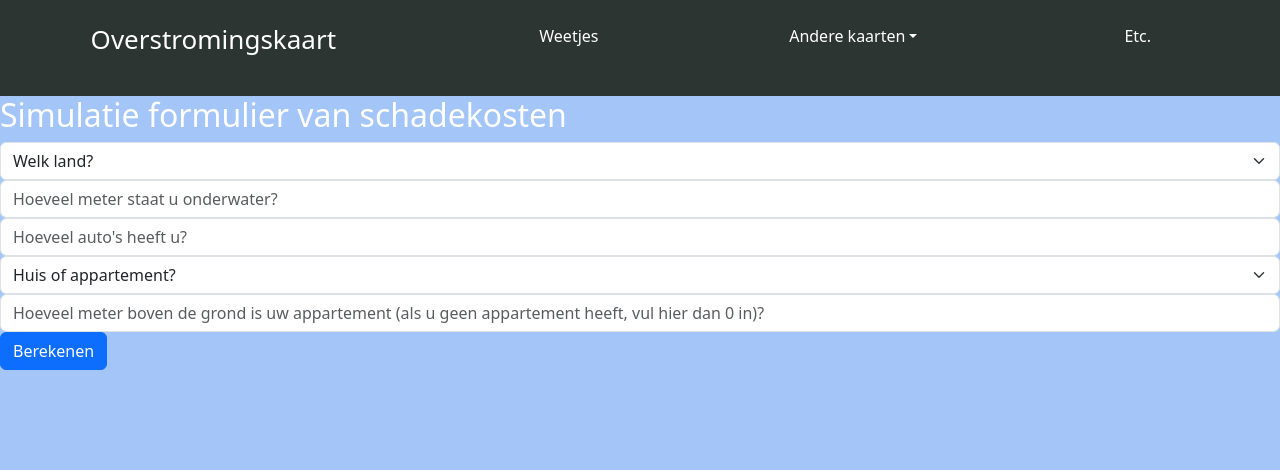
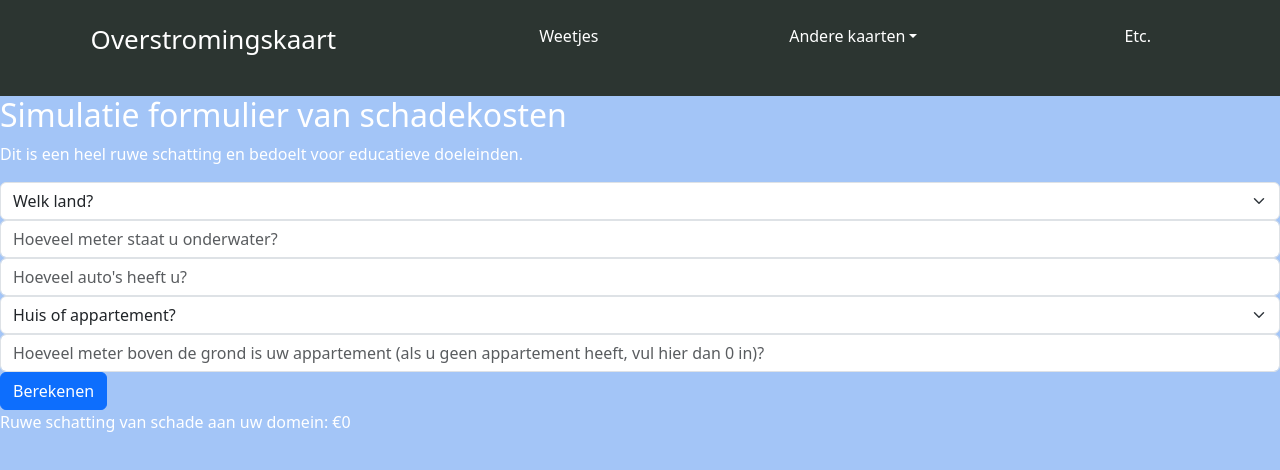
Before and after one commit to YliasR/1ITF04-2, a website built with Vite: page html/simulatie.html in a window 1280 px wide. Both pictures are taken after a click on the button "Berekenen". Built offline with nearby package versions, Linux system fonts and the light colour scheme.

Commit message:
Simulatie page DONE, script DONE
Alles werkt.

```diff
--- a/html/simulatie.html
+++ b/html/simulatie.html
@@ -42,22 +42,25 @@
 
   <div>
     <h2>Simulatie formulier van schadekosten</h2>
-    <select class="form-select" aria-label="land">
+    <p>Dit is een heel ruwe schatting en bedoelt voor educatieve doeleinden.</p>
+    <select class="form-select" aria-label="land" id="land">
       <option selected>Welk land?</option>
       <option value="1">België</option>
-      <option value="2">Spanje</option>
+      <option value="2">Zwitserland</option>
       <option value="3">Verenigd Koninkrijk</option>
     </select>
     <input type="text" class="form-control" id="onderwater" placeholder="Hoeveel meter staat u onderwater?">
     <input type="text" class="form-control" id="auto" placeholder="Hoeveel auto's heeft u?">
-    <select class="form-select" aria-label="woonplaats">
+    <select class="form-select" aria-label="woonplaats" id="woonplaats">
       <option selected>Huis of appartement?</option>
       <option value="1">Huis</option>
       <option value="2">Appartement</option>
     </select>
     <input type="text" class="form-control" id="hoogte" placeholder="Hoeveel meter boven de grond is uw appartement (als u geen appartement heeft, vul hier dan 0 in)?">
-    <button type="submit" class="btn btn-primary">Berekenen</button>
-    <label for="resultaat" class="form-label"></label>
+    <button type="submit" class="btn btn-primary" id="button">Berekenen</button>
+    <p id="resultaat"></p>
   </div>
+
+  <script src="../js/simulatie.js"></script>
 </body>
 </html>
--- /dev/null
+++ b/js/simulatie.js
@@ -0,0 +1,61 @@
+// website elementen
+let land = document.getElementById("land");
+let onderwater = document.getElementById("onderwater");
+let auto = document.getElementById("auto");
+let woonplaats = document.getElementById("woonplaats");
+let hoogte = document.getElementById("hoogte");
+let button = document.getElementById("button");
+let resultaat = document.getElementById("resultaat");
+
+// button action
+button.addEventListener("click", function() {
+  // ingegeven waardes
+  let landInhoud = land.options[land.selectedIndex].value;
+  let onderwaterInhoud = parseFloat(onderwater.value);
+  let autoInhoud = parseFloat(auto.value);
+  let woonplaatsInhoud = woonplaats.options[woonplaats.selectedIndex].value;
+  let hoogteInhoud = parseFloat(hoogte.value);
+  let resultaatTekst;
+
+  // extra var's
+  let kosten = 0;
+  let multiplier = 1;
+
+  // berekening schadekosten auto
+  if (onderwaterInhoud >= 1 && onderwaterInhoud < 2) {
+    kosten += autoInhoud * 10000;
+  } else if (onderwaterInhoud >= 2) {
+    kosten += autoInhoud * 20000;
+  }
+
+  // berekening schadekosten woonplaats
+  if (onderwaterInhoud >= 1 && onderwaterInhoud < 5) {
+    if (woonplaatsInhoud === "1") {    //Huis
+      kosten += 112500;
+    } else if (woonplaatsInhoud === "2" && onderwaterInhoud + hoogteInhoud >= 1 && onderwaterInhoud + hoogteInhoud <= 5) {    //Appartement
+      kosten += 132500;
+    }
+  } else if (onderwaterInhoud >= 5) {
+    if (woonplaatsInhoud === "1") {    //Huis
+      kosten += 250000;
+    } else if (woonplaatsInhoud === "2" && onderwaterInhoud + hoogteInhoud >= 5) {    //Appartement
+      kosten += 275000;
+    }
+  }
+
+  // multiplier toekennen
+  if (landInhoud === "1") {   //België
+    multiplier = 1.5;
+  } else if (landInhoud === "2") {    //Zwitserland
+    multiplier = 1.1;
+  } else if (landInhoud === "3") {    //Verenigd Koninkrijk
+    multiplier = 1.2;
+  }
+
+  // eindberekening
+  kosten *= multiplier;
+  resultaatTekst = "Ruwe schatting van schade aan uw domein: €" + kosten;
+
+  // het resultaat tonen
+  resultaat.innerHTML = resultaatTekst;
+});
```
